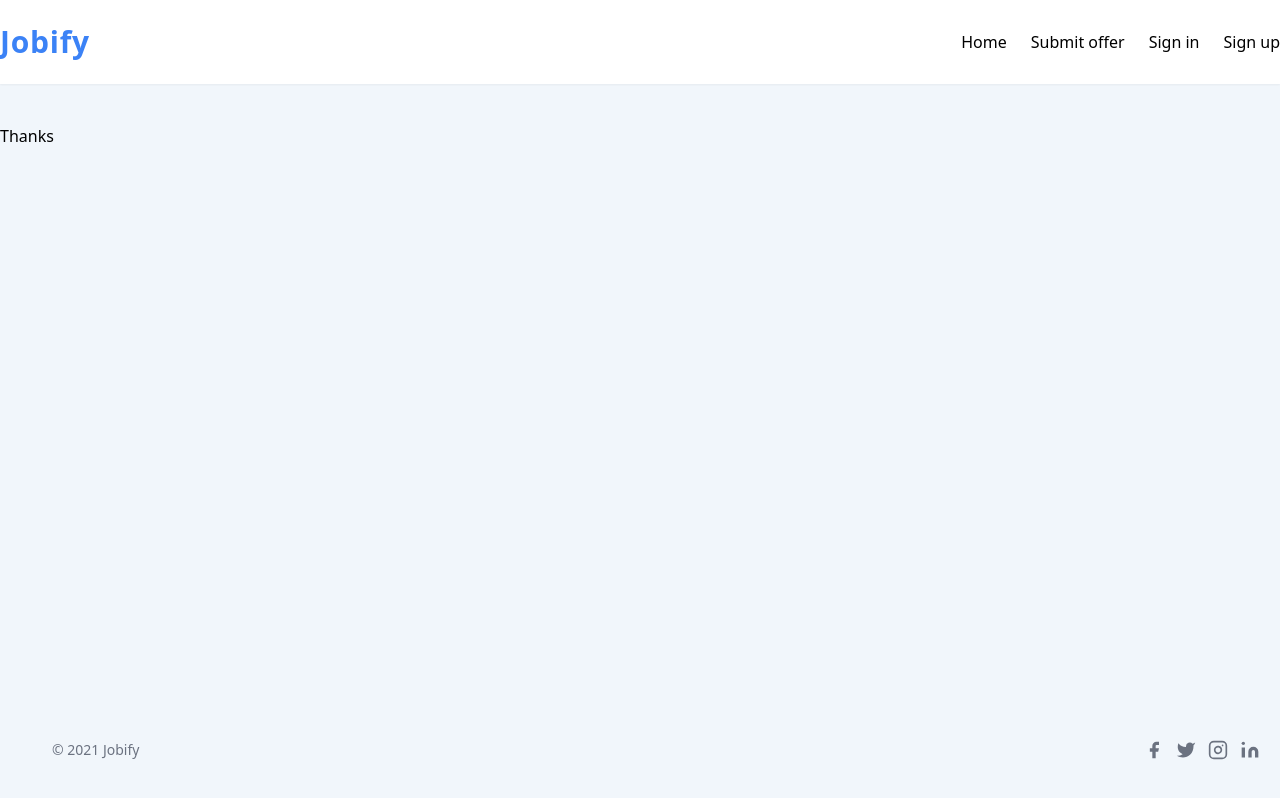
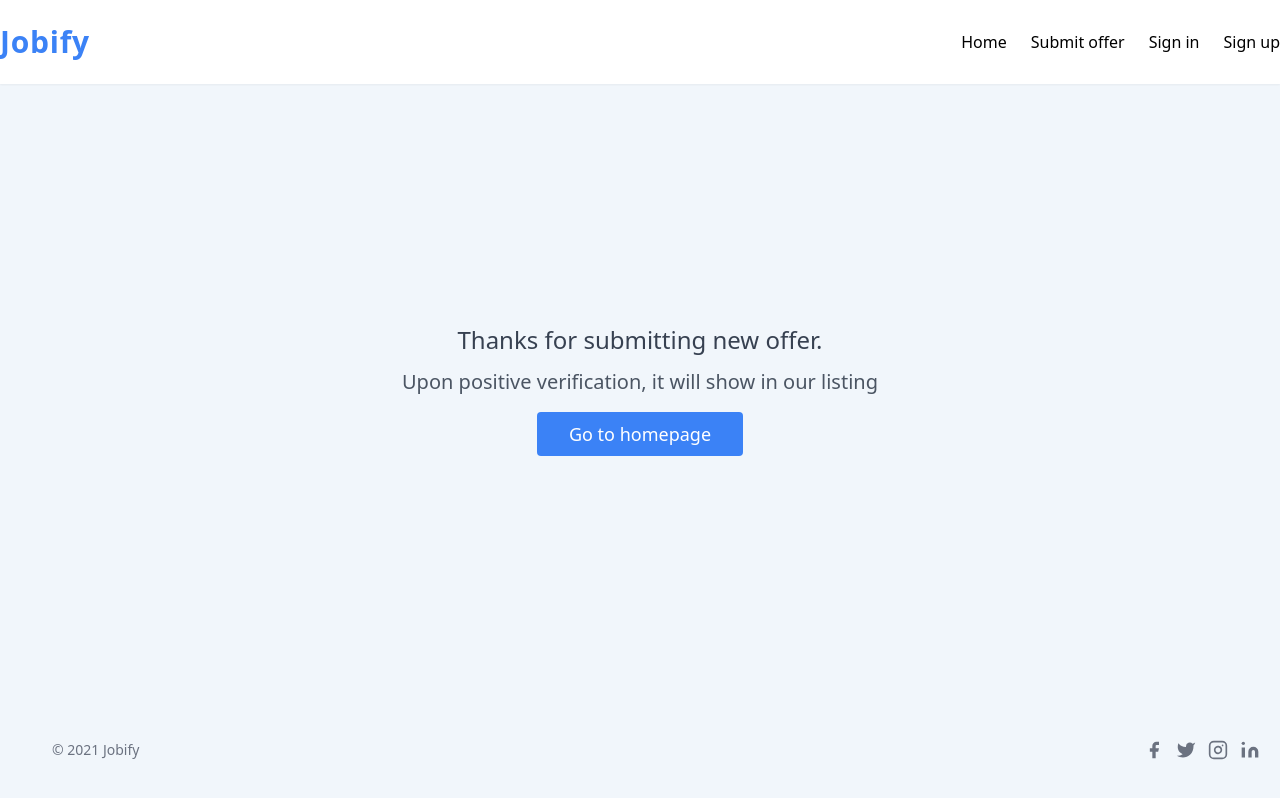
Before and after one commit to mateuszwiniarczyk/jobify, a Next.js app: page /offers/thanks in a window 1280 px wide. Built offline with nearby package versions, Linux system fonts and the light colour scheme; no server answers.

Commit message:
Create thanks page after adding offer

```diff
--- a/pages/offers/thanks.js
+++ b/pages/offers/thanks.js
@@ -1,9 +1,22 @@
 import Layout from 'components/Layout';
+import Link from 'next/link';
 
 const Thanks = () => {
   return (
     <Layout>
-      <h1>Thanks</h1>
+      <div className="my-auto flex flex-col items-center justify-center gap-5 text-center">
+        <h1 className="text-2xl font-medium leading-none text-gray-700">
+          Thanks for submitting new offer.
+        </h1>
+        <p className="text-xl text-gray-600 leading-none">
+          Upon positive verification, it will show in our listing
+        </p>
+        <Link href="/">
+          <a className="text-white bg-blue-500 border-0 py-2 px-8 focus:outline-none hover:bg-blue-600 rounded text-lg">
+            Go to homepage
+          </a>
+        </Link>
+      </div>
     </Layout>
   );
 };
```
